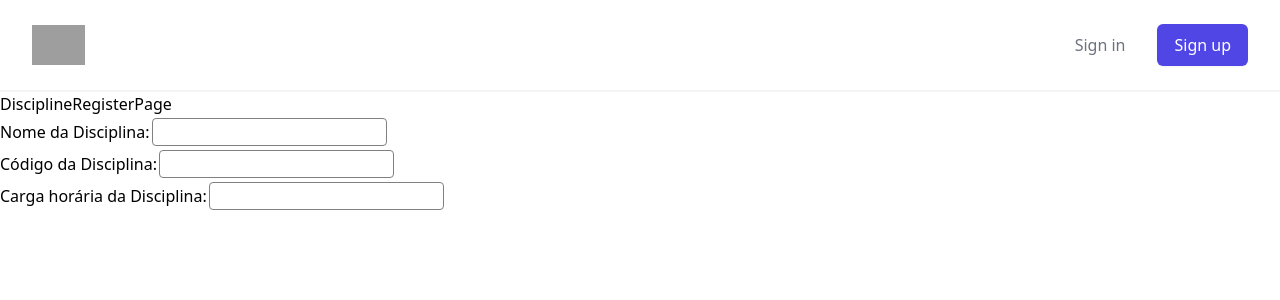
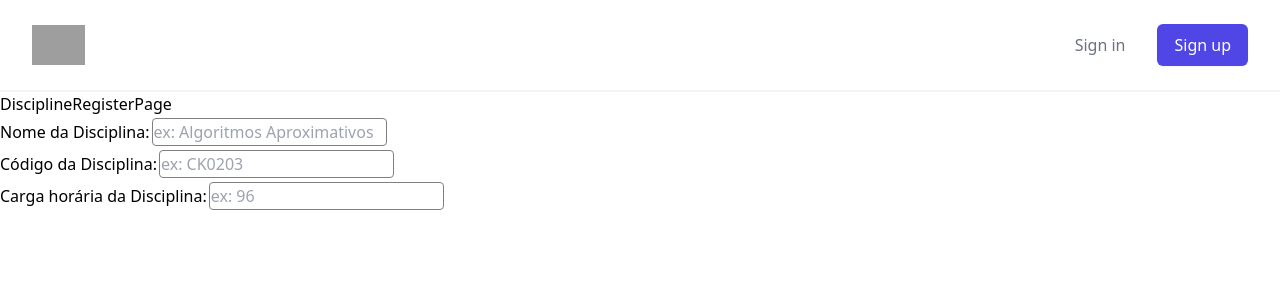
Before and after one commit to GabrielSuassuna/web-front, a React (Create React App) app in the folder frontend/: page /register/discipline in a window 1280 px wide. Shown: the top 300 px of the page. Built offline with nearby package versions, Linux system fonts and the light colour scheme; grey boxes are pictures that could not be loaded.

Commit message:
Consertando placeholder de ValidationInput

```diff
--- a/frontend/src/components/ValidationInput/ValidationInput.js
+++ b/frontend/src/components/ValidationInput/ValidationInput.js
@@ -1,4 +1,4 @@
-import {useState} from 'react';
+import { useState } from "react";
 import styles from "./ValidationInput.module.css";
 
 /**
@@ -18,9 +18,22 @@ function ValidationInput(props) {
 
   return (
     <div>
-      <label htmlFor='validationInput'>{props.label}:</label>
-      <input className={styles.validationInput} type={props.type} id='validationInput' onFocus={() => setShouldValidate(false)} onBlur={() => setShouldValidate(true)} ref={props.inputRef} name={props.name}/>
-      {shouldValidate && !props.validation(props.inputRef).isValid && <small className={styles.validationError}>{props.validation(props.inputRef).message || 'Campo inválido!'}</small>}
+      <label htmlFor="validationInput">{props.label}:</label>
+      <input
+        className={styles.validationInput}
+        type={props.type}
+        id="validationInput"
+        onFocus={() => setShouldValidate(false)}
+        onBlur={() => setShouldValidate(true)}
+        ref={props.inputRef}
+        name={props.name}
+        placeholder={props.hint}
+      />
+      {shouldValidate && !props.validation(props.inputRef).isValid && (
+        <small className={styles.validationError}>
+          {props.validation(props.inputRef).message || "Campo inválido!"}
+        </small>
+      )}
     </div>
   );
 }
```
